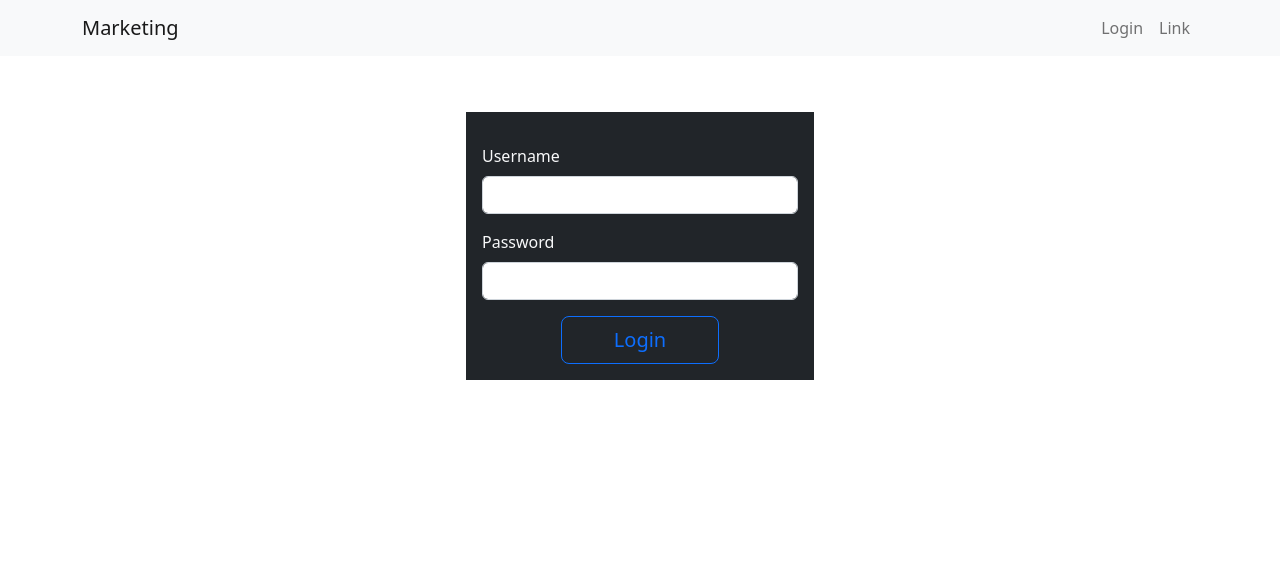
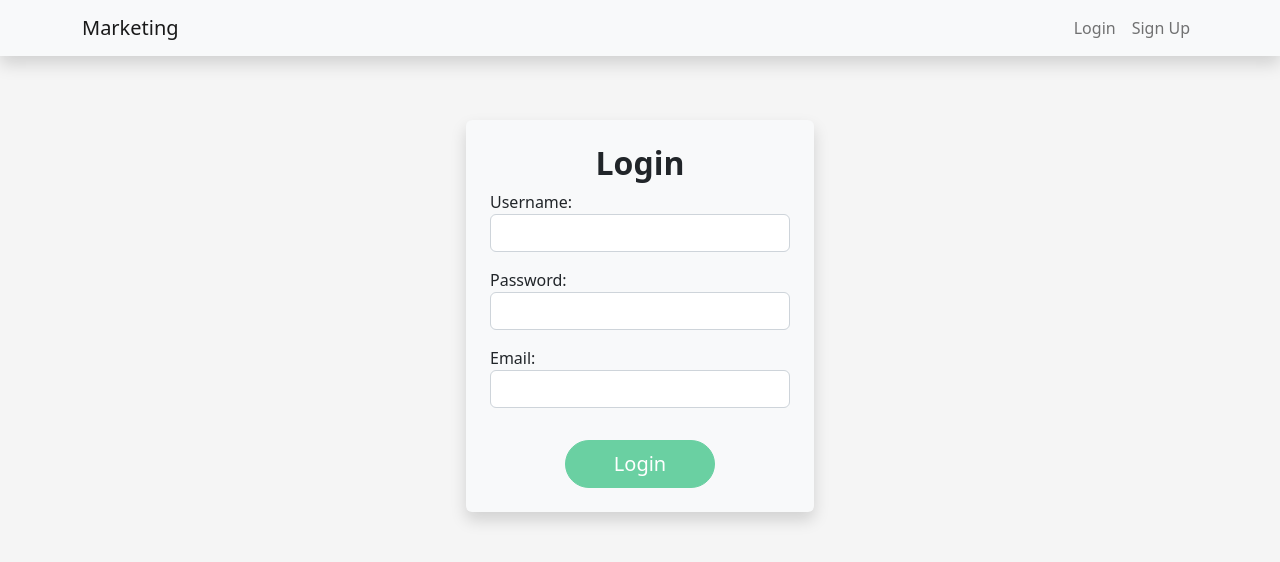
Before and after one commit to luischavez23/marketing, a Django app: page /user/login in a window 1280 px wide. Shown: the top 562 px of the page. Run offline with Django 4.2, Linux system fonts and the light colour scheme; some libraries are stand-ins or nearby versions.

Commit message:
Register form with Django

```diff
--- /dev/null
+++ b/list_things/static/css/styles.css
@@ -0,0 +1,23 @@
+body{
+    background-color: #F5F5F5;
+}
+
+.btn-primary{
+    background-color: #6AD0A2 !important;
+    border-color: #6AD0A2 !important;
+}
+
+.btn-primary:hover{
+    background-color: #FFF !important;
+    color: #6AD0A2 !important;
+    border-color: #6AD0A2 !important;
+    transition:  all 0.5s ease-in-out !important;
+}
+
+.alert{
+    padding: 0;
+}
+
+.alert p{
+    margin-bottom: 0;
+}
--- a/list_things/templates/list_things/layout.html
+++ b/list_things/templates/list_things/layout.html
@@ -10,7 +10,7 @@
     <title>{% block title %}Marketing{% endblock %} | Django</title>
 </head>
 <body>
-    <nav class="navbar navbar-expand-lg bg-light">
+    <nav class="navbar navbar-expand-lg bg-light shadow mb-3">
         <div class="container">
           <a class="navbar-brand" href="{% url 'index' %}">Marketing</a>
           <button class="navbar-toggler" type="button" data-bs-toggle="collapse" data-bs-target="#navbarSupportedContent" aria-controls="navbarSupportedContent" aria-expanded="false" aria-label="Toggle navigation">
@@ -22,16 +22,26 @@
                 <a class="nav-link" href="{% url 'login' %}">Login</a>
               </li>
               <li class="nav-item">
-                <a class="nav-link" href="#">Link</a>
+                <a class="nav-link" href="{% url 'signup' %}">Sign Up</a>
               </li>
             </ul>
           </div>
         </div>
     </nav>
     <div class="container">
-        <h1 class="display-3 text-center">{% block heading %}{% endblock %}</h1>
-        {% block content%}
-        {% endblock %}
+      <h1 class="display-3 text-center">{% block heading %}{% endblock %}</h1>
+      {% if messages %}
+        {% for message in messages %}
+            {% if message.tags == 'success' %}
+              <div class="alert alert-success">
+                <button type="button" class="close" data-dismiss="alert" aria-label="Close">
+                <p class="text-center fw-bold text-success">{{message}}</p>
+              </div>
+            {% endif %}
+        {% endfor %}
+      {% endif %}
+      {% block content%}
+      {% endblock %}
     </div>
     <script src="{% static 'js/bootstrap.bundle.min.js' %}"></script>
 </body>
--- a/list_things/templates/users/login.html
+++ b/list_things/templates/users/login.html
@@ -6,18 +6,28 @@
     <div class="container">
         <div class="row">
             <div class="col-md-4 offset-md-4">
-                <form method="post" class="bg-dark p-3 mt-5 text-light">
+                <form method="post" class="shadow bg-light p-4 mt-5 rounded">
+                    <h2 class="fw-bold text-center">Login</h2>
                     {% csrf_token %}
-                    <div class="form-group mt-3">
-                        <label for="username" class="form-label">Username</label>
-                        <input type="text" class="form-control">
+                    {% if messages %}
+                        {% for message in messages %}
+                            {% if message.tags != 'success'%}
+                            <button type="button" class="close" data-dismiss="alert" aria-label="Close">
+                                <span aria-hidden="true">&times;</span>
+                              </button>
+                            {% endif %}
+                        {% endfor %}
+                    {% endif %}
+                    {% csrf_token %}
+                    {% for field in form %}
+                        <div class="form-group">
+                            {{field.label_tag}}
+                            {{field}}
+                        </div>
+                    {% endfor %}
+                    <div class="d-grid col-6 mx-auto">
+                        <button type="submit" class="btn btn-primary btn-lg mt-3 rounded-pill">Login</button>
                     </div>
-                    <div class="form-group mt-3">
-                        <label for="username" class="form-label">Password</label>
-                        <input type="password" class="form-control">
-                    </div>
-                    <div class="d-grid col-6 mx-auto">
-                        <button type="submit" class="btn btn-outline-primary btn-lg mt-3">Login</button>
                     </div>
                 </form>
             </div>
--- a/list_things/urls.py
+++ b/list_things/urls.py
@@ -3,5 +3,6 @@ from . import views
 
 urlpatterns = [
     path('', views.index, name='index'),
-    path('user/login', views.login, name='login')
+    path('user/login', views.login_view, name='login'),
+    path('user/signup', views.signup_view, name='signup')
 ]
--- a/list_things/views.py
+++ b/list_things/views.py
@@ -1,4 +1,5 @@
 from django.shortcuts import render
+from marketing_django.forms import RegisterForm
 
 def index(request):
     return render(request, 'list_things/index.html', {
@@ -12,5 +13,19 @@ def index(request):
         ]
     })
 
-def login(request):
-    return render(request, 'users/login.html',{})
+def login_view(request):
+    form = RegisterForm( request.POST or None)
+
+    if request.method == 'POST' and form.is_valid():
+        username = form.cleaned_data.get('username')
+        password = form.cleaned_data.get('password')
+        email = form.cleaned_data.get('email')
+
+        print(username)
+        print(password)
+        print(email)
+
+    return render(request, 'users/login.html', {'form':form})
+
+def signup_view(request):
+    return render(request, 'users/signup.html', {})
--- /dev/null
+++ b/marketing_django/forms.py
@@ -0,0 +1,10 @@
+from django import forms
+
+class RegisterForm(forms.Form):
+    username = forms.CharField(required=True, min_length=6, max_length=50,
+                                widget=forms.TextInput(attrs={
+                                    'class':'form-control mb-3',
+                                    'id':'username'
+                                }))
+    password = forms.CharField(required=True, widget=forms.PasswordInput(attrs={'class': 'form-control mb-3', 'id':'password'}))
+    email = forms.EmailField(required=True, widget=forms.EmailInput(attrs={'class':'form-control mb-3', 'id':'email'}))
```
Also changed, not shown: list_things/templates/users/signup.html (added, +23 -0 lines), db.sqlite3.
